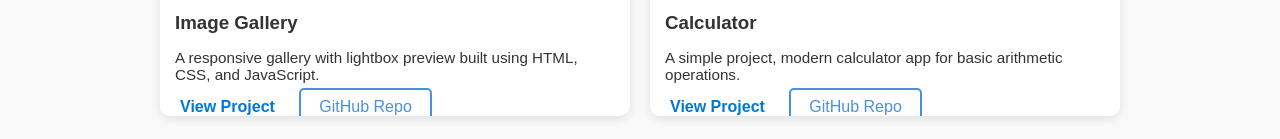
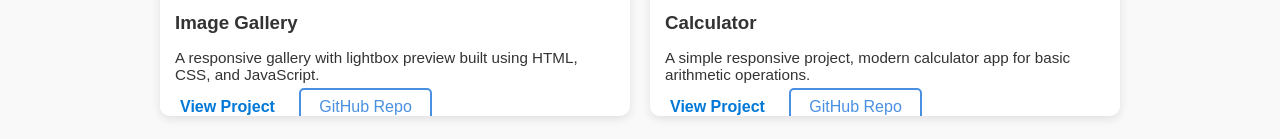
Before and after one commit to eaglespy18/CodeAlpha_Portfolio, a plain HTML site: page index.html in a window 1280 px wide. Shown: the part 1554-1693 px from the top of the page. Drawn offline with Linux system fonts and the light colour scheme.

Commit message:
briefly explained my projects

```diff
--- a/index.html
+++ b/index.html
@@ -68,7 +68,7 @@
       <div class="project-card">
         <img src="images/calculator-thumb.jpg" alt="Calculator" />
         <h3>Calculator</h3>
-        <p>A simple project, modern calculator app for basic arithmetic operations.</p>
+        <p>A simple responsive project, modern calculator app for basic arithmetic operations.</p>
         <a href="https://eaglespy18.github.io/CodeAlpha_Calculator/" target="_blank" class="btn">View Project</a>
         <a href="https://github.com/eaglespy18/CodeAlpha_Calculator" target="_blank" class="btn-outline">GitHub Repo</a>
       </div>
```
